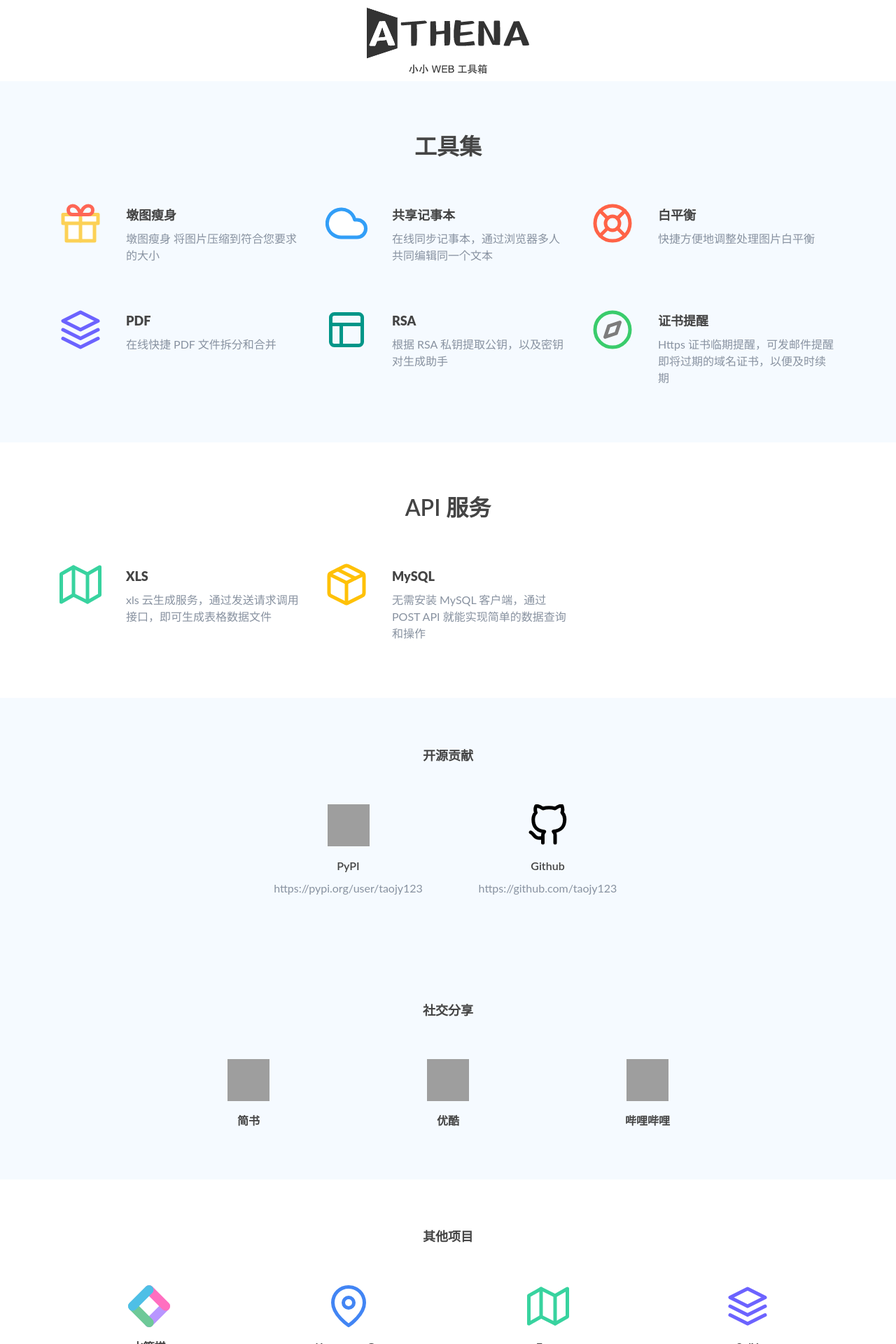
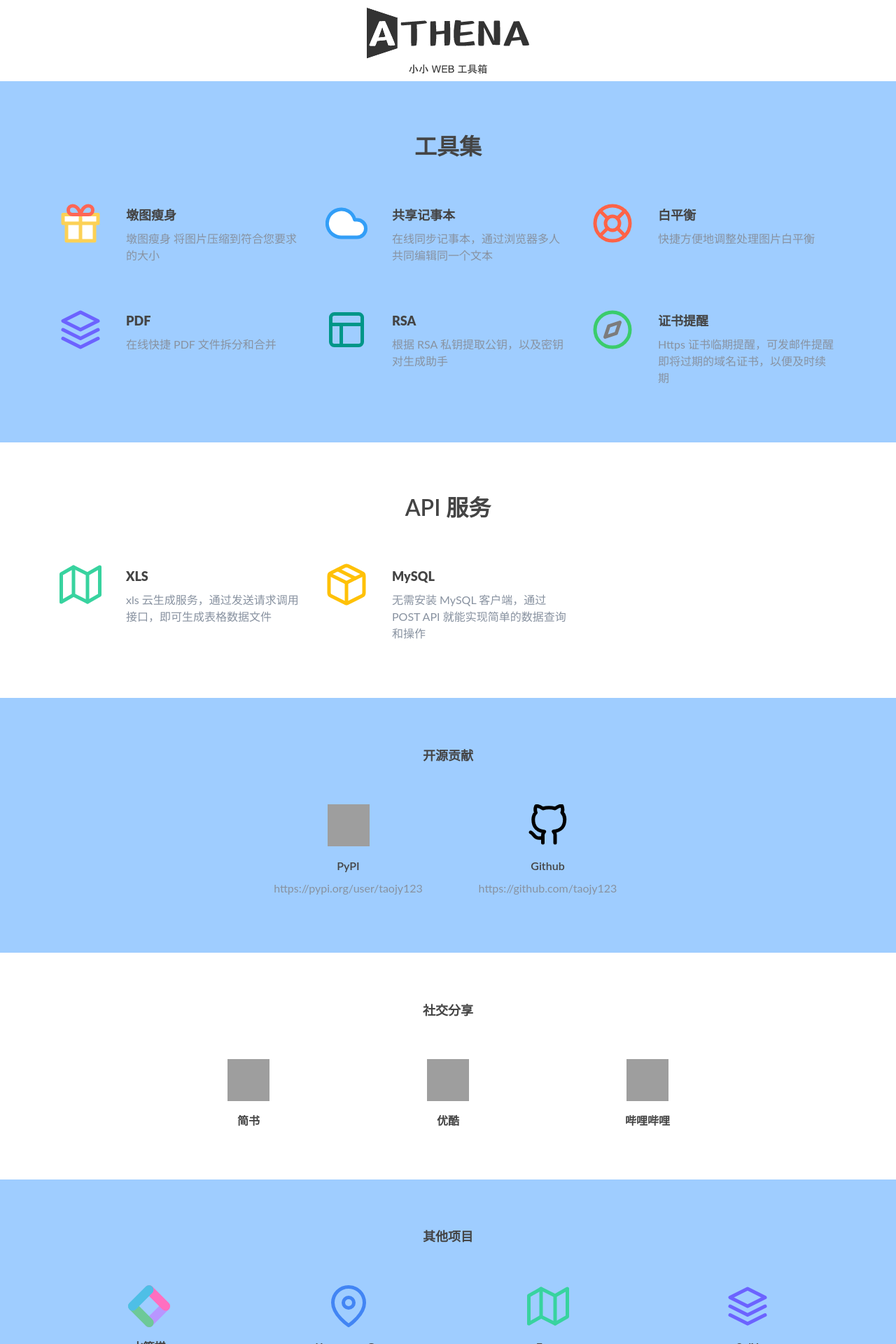
Before and after one commit to taojy123/AthenaTools, a Django app: template templates/index.html in a window 1280 px wide. Shown: the top 1920 px of the page at 70% size. Run offline with Django 3.2, Linux system fonts and the light colour scheme; the template is opened without the code that fills it, so the values that code supplies are empty; some libraries are stand-ins or nearby versions; grey boxes are pictures that could not be loaded.

Commit message:
update ui

```diff
--- a/templates/index.html
+++ b/templates/index.html
@@ -17,7 +17,7 @@
     .r0{
     }
     .r1{
-      background-color: #f5faff;
+      background-color: #9fcdff;
     }
     .r2{
     }
@@ -130,7 +130,7 @@
 </section>
 
 
-<section class="fdb-block fp-active r1" data-block-type="features" data-id="4">
+<section class="fdb-block fp-active r2" data-block-type="features" data-id="4">
   <div class="container">
 
     <div class="row justify-content-center">
@@ -156,7 +156,7 @@
 </section>
 
 
-<section class="fdb-block fp-active r2" data-block-type="features" data-id="4">
+<section class="fdb-block fp-active r1" data-block-type="features" data-id="4">
   <div class="container">
 
     <div class="row justify-content-center">
@@ -190,7 +190,7 @@
 </section>
 
 
-<footer class="fdb-block footer-large r1" data-block-type="footers" data-id="5">
+<footer class="fdb-block footer-large r2" data-block-type="footers" data-id="5">
   <div class="container">
 
     <div class="row text-center">
```
